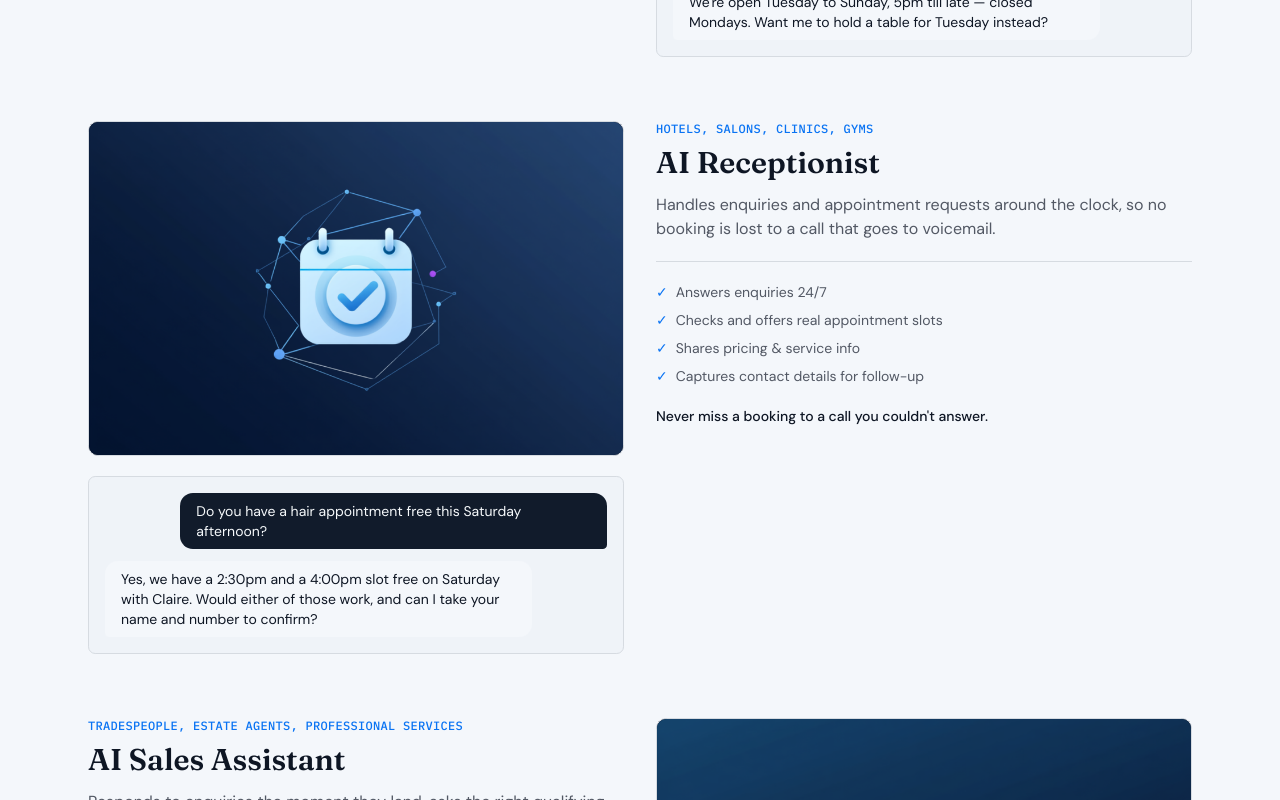
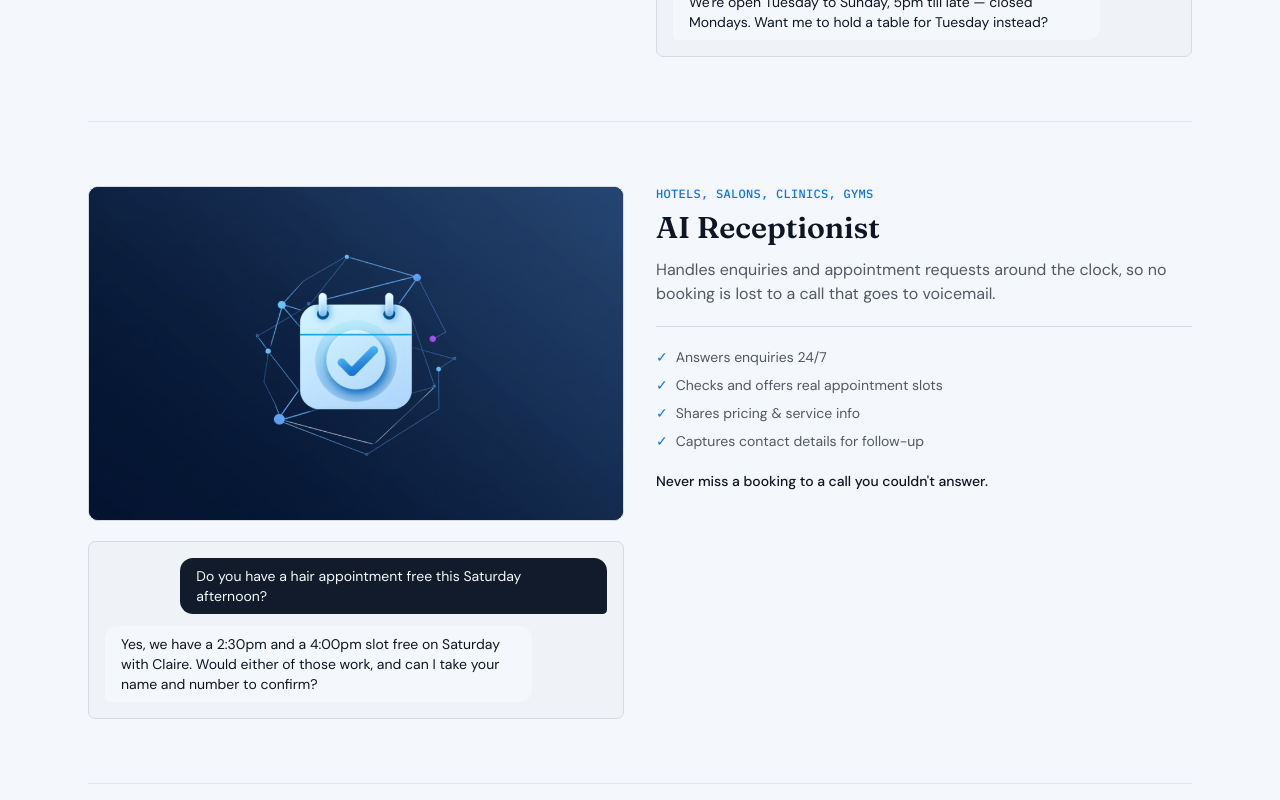
Before and after one commit to hamishwebdesign1-source/hamish-ai, a Next.js app: page /ai-solutions in a window 1280 px wide. Shown: the part 1180-1980 px from the top of the page. Built offline with nearby package versions, Linux system fonts and the light colour scheme.

Commit message:
Add divider lines between AI Solutions blocks
The six solutions were separated only by whitespace (gap-16), so
consecutive blocks — e.g. AI Customer Assistant's chat demo running
straight into AI Receptionist's image/heading — blended together with
no visual break.

```diff
--- a/src/app/(site)/ai-solutions/page.tsx
+++ b/src/app/(site)/ai-solutions/page.tsx
@@ -35,12 +35,14 @@ export default function AISolutionsPage() {
           ))}
         </div>
 
-        <div className="mt-10 flex flex-col gap-16">
+        <div className="mt-10 flex flex-col">
           {aiSolutions.map((s, i) => (
             <div
               key={s.slug}
               id={s.slug}
-              className="scroll-mt-24 grid gap-8 md:grid-cols-2 md:items-start"
+              className={`scroll-mt-24 grid gap-8 md:grid-cols-2 md:items-start ${
+                i === 0 ? "" : "mt-16 border-t border-border/60 pt-16"
+              }`}
             >
               <div className={i % 2 === 1 ? "md:order-2" : ""}>
                 <p className="font-mono text-xs font-medium tracking-wide text-accent uppercase">
```
